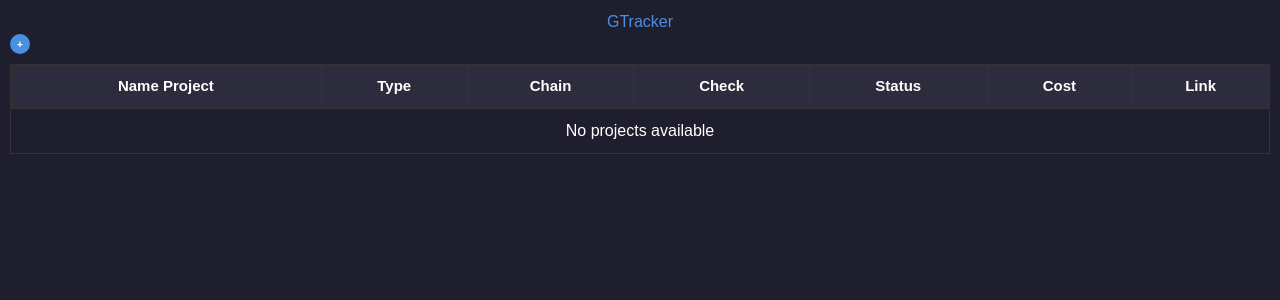
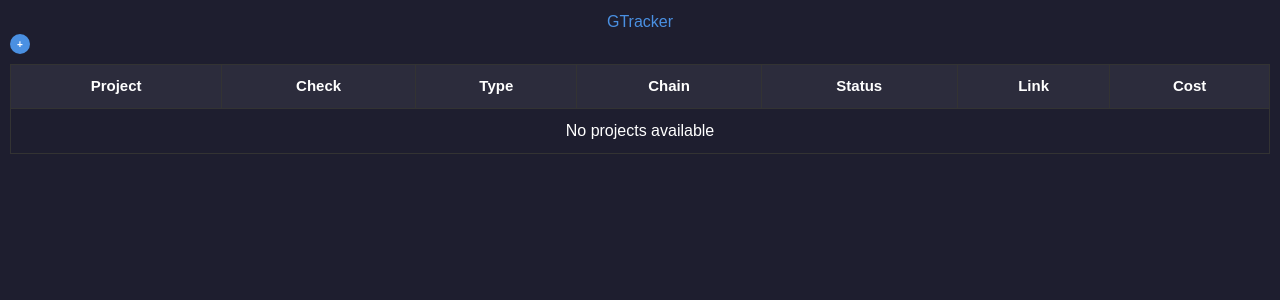
Before and after one commit to gardea22/GTracker, a Next.js app: page / in a window 1280 px wide. Shown: the top 300 px of the page. Built offline with nearby package versions, Linux system fonts and the light colour scheme.

Commit message:
Update page.tsx

```diff
--- a/app/page.tsx
+++ b/app/page.tsx
@@ -8,7 +8,7 @@ type Project = {
   chain: string;
   status: string;
   cost: number;
-  link: string | "";
+  twitter: string | "";
   website: string | "";
 };
 
@@ -22,14 +22,14 @@ const Dashboard = () => {
     chain: '',
     status: '',
     cost: 0,
-    link: '',
+    twitter: '',
     website: '',
   });
 
   const handleSubmit = (e: React.FormEvent) => {
     e.preventDefault();
     setProjectList([...projectList, formData]);
-    setFormData({ name: '', type: '', chain: '', status: '', cost: 0, link: '', website: '' });
+    setFormData({ name: '', type: '', chain: '', status: '', cost: 0, twitter: '', website: '' });
     setShowModal(false);
   };
 
@@ -54,13 +54,13 @@ const Dashboard = () => {
       <table style={{ width: '100%', borderCollapse: 'collapse', marginTop: '10px' }}>
         <thead>
           <tr>
-            <th style={thStyle}>Name Project</th>
+            <th style={thStyle}>Project</th>
+            <th style={thStyle}>Check</th>
             <th style={thStyle}>Type</th>
             <th style={thStyle}>Chain</th>
-            <th style={thStyle}>Check</th>
             <th style={thStyle}>Status</th>
+            <th style={thStyle}>Link</th>
             <th style={thStyle}>Cost</th>
-            <th style={thStyle}>Link</th>
           </tr>
         </thead>
         <tbody>
@@ -80,9 +80,9 @@ const Dashboard = () => {
                 <td style={tdStyle}>{project.status}</td>
                 <td style={tdStyle}>${project.cost}</td>
                 <td style={tdStyle}>
-                  {project.link && (
+                  {project.twitter && (
                     <a
-                      href={project.link}
+                      href={project.twitter}
                       target="_blank"
                       rel="noopener noreferrer"
                       style={{ display: 'inline-block' }}
@@ -115,20 +115,20 @@ const Dashboard = () => {
             <form onSubmit={handleSubmit}>
               <div style={{ display: 'flex', gap: '12px' }}>
                 <div style={{ flex: 1 }}>
-                  <input name="name" type="text" placeholder="Name Project" required style={inputStyle} value={formData.name} onChange={handleChange} />
+                  <input name="name" type="text" placeholder="Project Name" required style={inputStyle} value={formData.name} onChange={handleChange} />
                   <input name="type" type="text" placeholder="Type" required style={inputStyle} value={formData.type} onChange={handleChange} />
                   <input name="chain" type="text" placeholder="Chain" required style={inputStyle} value={formData.chain} onChange={handleChange} />
                 </div>
                 <div style={{ flex: 1 }}>
                   <input name="status" type="text" placeholder="Status" required style={inputStyle} value={formData.status} onChange={handleChange} />
                   <input name="cost" type="number" placeholder="Cost" required style={inputStyle} value={formData.cost} onChange={handleChange} />
-                  <input name="link" type="text" placeholder="Project Link" style={inputStyle} value={formData.link} onChange={handleChange} />
-                  <input name="website" type="text" placeholder="Website Link" style={inputStyle} value={formData.website} onChange={handleChange} />
+                  <input name="link" type="text" placeholder="Twitter" style={inputStyle} value={formData.link} onChange={handleChange} />
+                  <input name="website" type="text" placeholder="Website" style={inputStyle} value={formData.website} onChange={handleChange} />
                 </div>
               </div>
               <div style={{ marginTop: '16px', textAlign: 'center' }}>
-                <button type="submit" style={submitStyle}>Simpan</button>
-                <button type="button" onClick={() => setShowModal(false)} style={cancelStyle}>Batal</button>
+                <button type="submit" style={submitStyle}>Submit</button>
+                <button type="button" onClick={() => setShowModal(false)} style={cancelStyle}>Cancel</button>
               </div>
             </form>
           </div>
```
